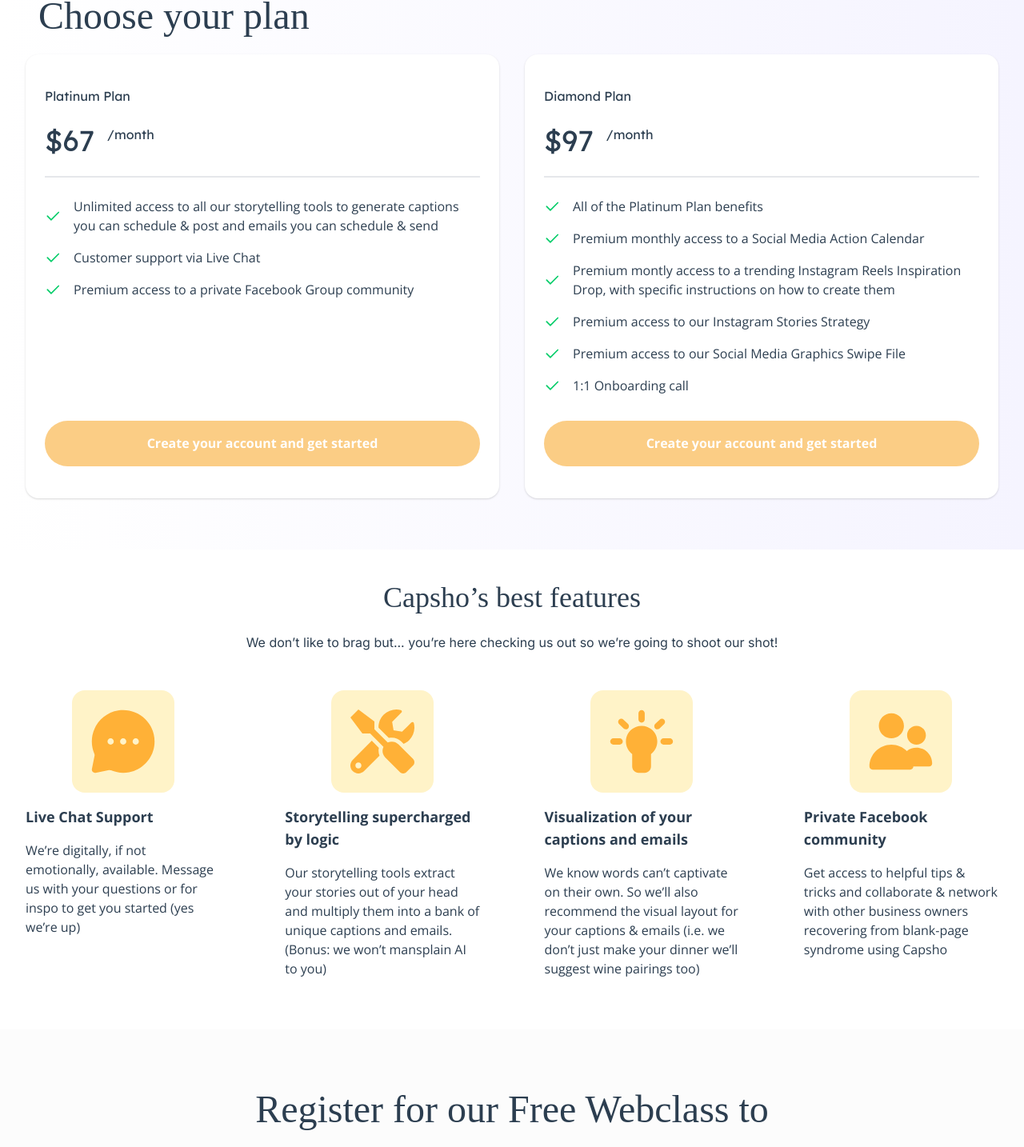
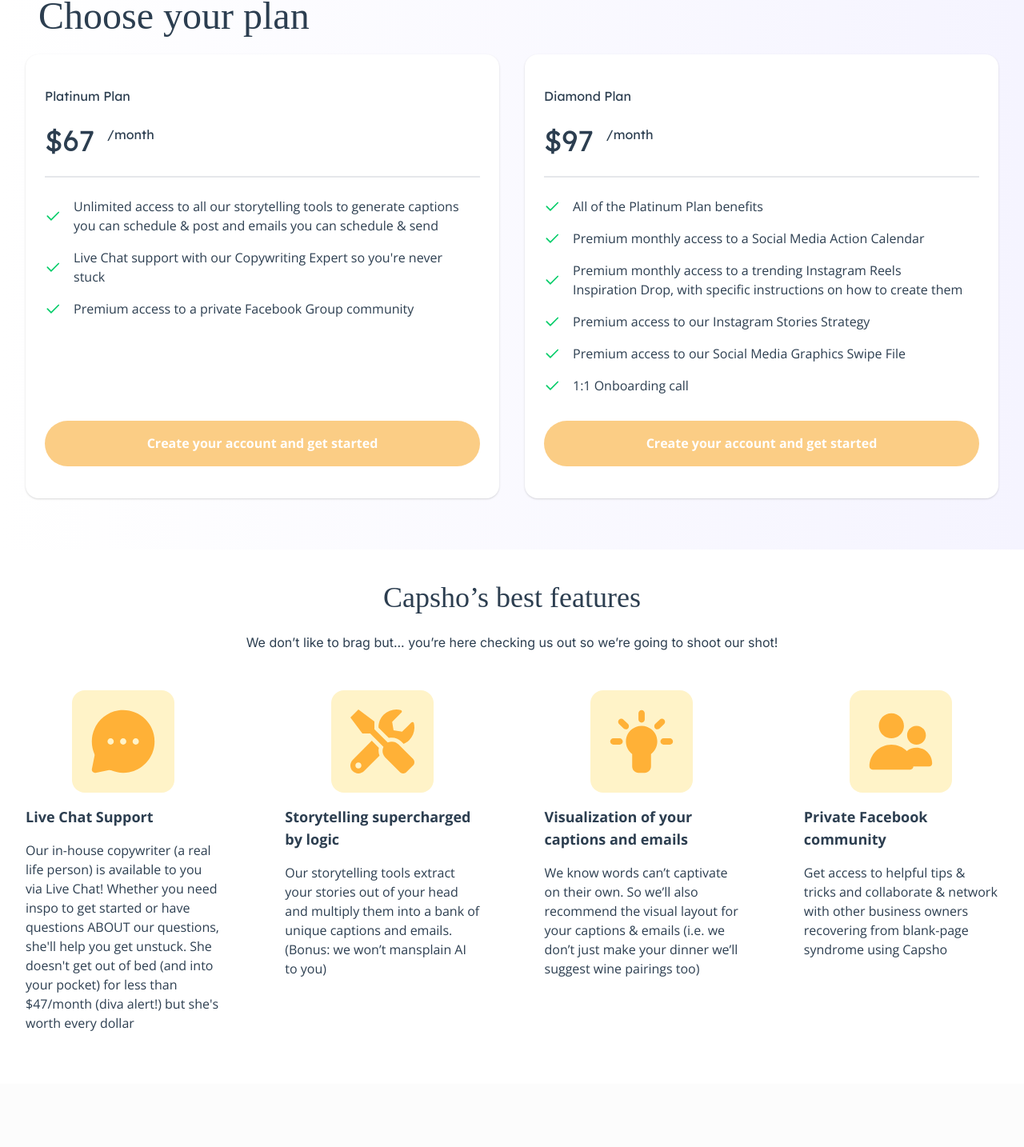
Before and after one commit to axented/capsho, a Vue app: page /pricing in a window 1280 px wide. Shown: the part 360-1794 px from the top of the page at 80% size. Built offline with nearby package versions, Linux system fonts and the light colour scheme; no server answers; a web font is replaced by a local one; what vue-clipboard2, vuefire would draw is missing.

Commit message:
Copy changes

```diff
--- a/src/components/PricingRates.vue
+++ b/src/components/PricingRates.vue
@@ -70,13 +70,13 @@
   data: () => ({
     platinumFeatures: [
       'Unlimited access to all our storytelling tools to generate captions you can schedule & post and emails you can schedule & send',
-      'Customer support via Live Chat',
+      "Live Chat support with our Copywriting Expert so you're never stuck",
       'Premium access to a private Facebook Group community'
     ],
     diamondFeatures: [
       'All of the Platinum Plan benefits',
       'Premium monthly access to a Social Media Action Calendar',
-      'Premium montly access to a trending Instagram Reels Inspiration Drop, with specific instructions on how to create them',
+      'Premium monthly access to a trending Instagram Reels Inspiration Drop, with specific instructions on how to create them',
       'Premium access to our Instagram Stories Strategy',
       'Premium access to our Social Media Graphics Swipe File',
       '1:1 Onboarding call'
--- a/src/components/SignUpButton.vue
+++ b/src/components/SignUpButton.vue
@@ -5,7 +5,7 @@
         <span class="text-5xl font-heading leading-normal">Register for our Free Webclass to see Capsho in action!</span>
       </div>
       <div class="pb-8">
-        <a href="https://www.capshounlocked.com/webinar-registration" target="_blank">
+        <a href="https://www.capshounlocked.com/webclass" target="_blank">
           <button class="font-body font-bold bg-primaryDark text-white py-4 px-4 rounded-full">
             Sign up for our free Webclass
           </button>
--- a/src/views/Home.vue
+++ b/src/views/Home.vue
@@ -137,7 +137,7 @@
               >
                 Start your free trial
               </button> -->
-              <a href="https://www.capshounlocked.com/webinar-registration" target="_blank">
+              <a href="https://www.capshounlocked.com/webclass" target="_blank">
                 <button class="rounded-full bg-primaryDark font-body font-bold text-white py-4 px-4 -mt-3">
                   Sign up for our free Webclass
                 </button>
--- a/src/views/Pricing.vue
+++ b/src/views/Pricing.vue
@@ -58,7 +58,7 @@
     coreFeatures: [
       {
         title: 'Live Chat Support',
-        text: 'We’re digitally, if not emotionally, available. Message us with your questions or for inspo to get you started (yes we’re up)',
+        text: "Our in-house copywriter (a real life person) is available to you via Live Chat! Whether you need inspo to get started or have questions ABOUT our questions, she'll help you get unstuck. She doesn't get out of bed (and into your pocket) for less than $47/month (diva alert!) but she's worth every dollar",
         icon: 'message.svg'
       },
       {
```
Also changed, not shown: src/assets/d.jpg (deleted).
